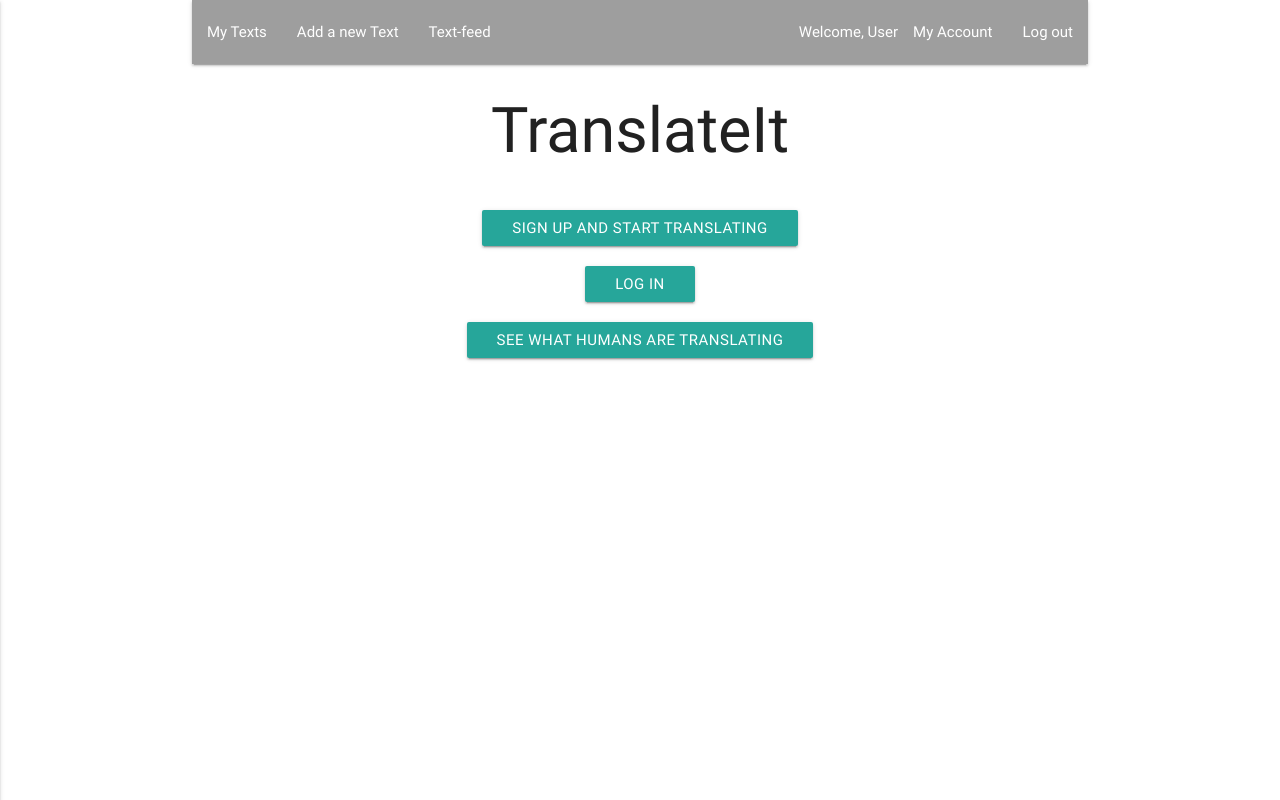
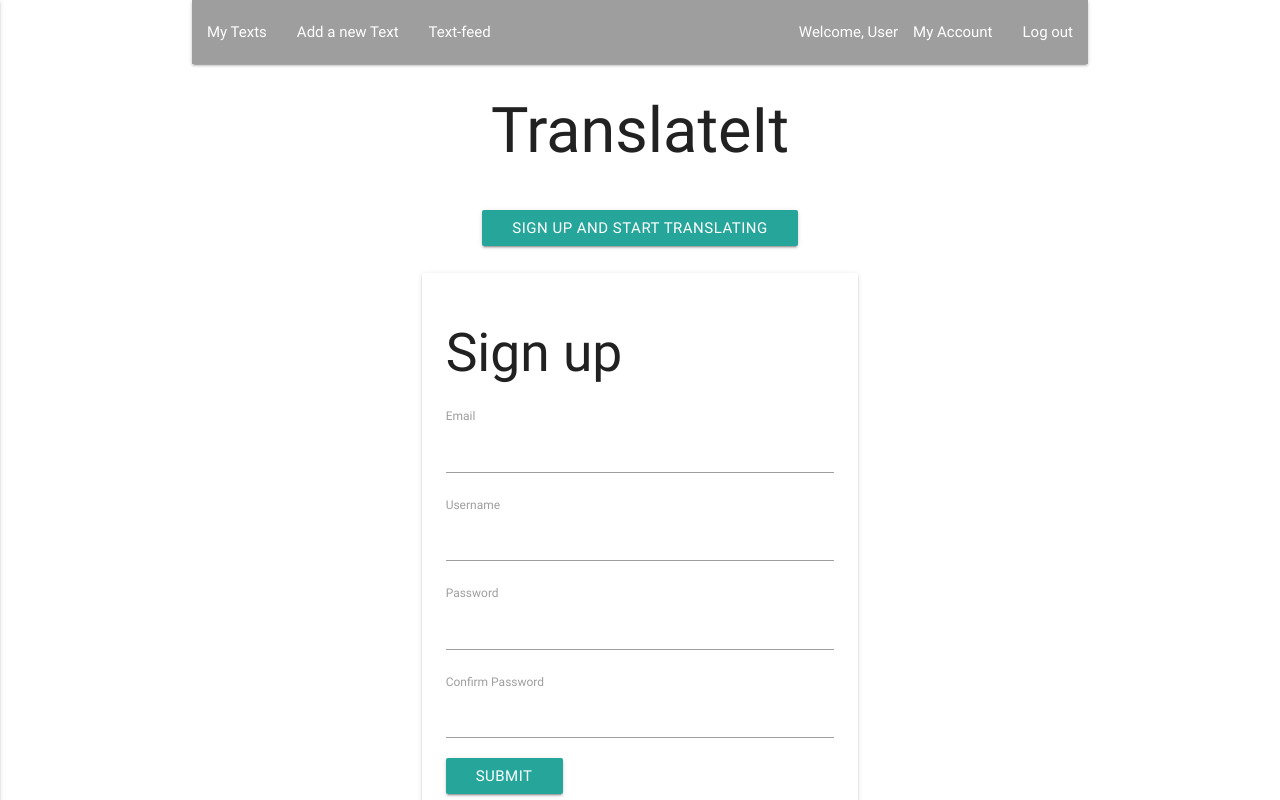
Before and after one commit to sonoilconte/react-translateit, a React (Create React App) app: page / in a window 1280 px wide. Shown: the top 800 px of the page. Built offline with nearby package versions, Linux system fonts and the light colour scheme.

Commit message:
SignUp component on Home

```diff
--- a/src/Home.js
+++ b/src/Home.js
@@ -1,6 +1,7 @@
 import React, { Component } from 'react';
 import {Link} from 'react-router';
-import Header from './Header'
+import Header from './Header';
+import SignUp from './SignUp';
 
 
 class Home extends Component {
@@ -21,6 +22,8 @@ class Home extends Component {
             </div>
           </div>
         </div>
+
+        <SignUp/>
 
         <div className="row">
           <div className="col s12">
--- /dev/null
+++ b/src/SignUp.js
@@ -0,0 +1,32 @@
+import React, { Component } from 'react';
+
+class SignUp extends Component {
+  render(){
+    return(
+      <div className="row">
+        <div className="col m6 offset-m3">
+          <div className="card">
+            <div className="card-content">
+              <h2>Sign up</h2>
+              <form className="" action="index.html" method="post">
+                <label for="email">Email</label>
+                <input type="text" name="email" value="" required></input>
+                <label for="username">Username</label>
+                <input type="text" name="username" value="" required></input>
+
+                <label for="password">Password</label>
+                <input type="password" name="password" value="" required></input>
+
+                <label for="password-confirm">Confirm Password</label>
+                <input type="password" name="password-confirm" value="" required></input>
+
+                <button type="submit" className="btn waves-effect waves-light" name="submit">Submit</button>
+              </form>
+            </div>
+          </div>
+        </div>
+      </div>
+    );
+  }
+}
+export default SignUp;
```
